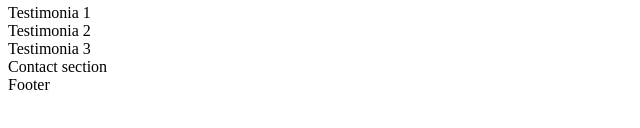
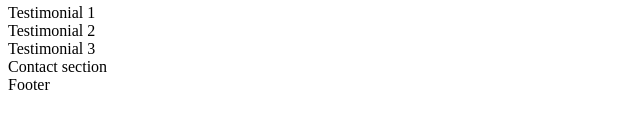
Before and after one commit to dairof7/holbertonschool-web_front_end, a plain HTML site: page 0x00-html_advanced/6-index.html in a window 1280 px wide. Shown: the part 238-366 px from the top of the page, 0-640 px from the left. Drawn offline with Linux system fonts and the light colour scheme.

Commit message:
[update] missed l on line 39-41

```diff
--- a/0x00-html_advanced/6-index.html
+++ b/0x00-html_advanced/6-index.html
@@ -36,9 +36,9 @@
             </section>
             <section>
                 Testimonials section
-                <article>Testimonia 1</article>
-                <article>Testimonia 2</article>
-                <article>Testimonia 3</article>
+                <article>Testimonial 1</article>
+                <article>Testimonial 2</article>
+                <article>Testimonial 3</article>
             </section>
             <section>
                 Contact section
```
